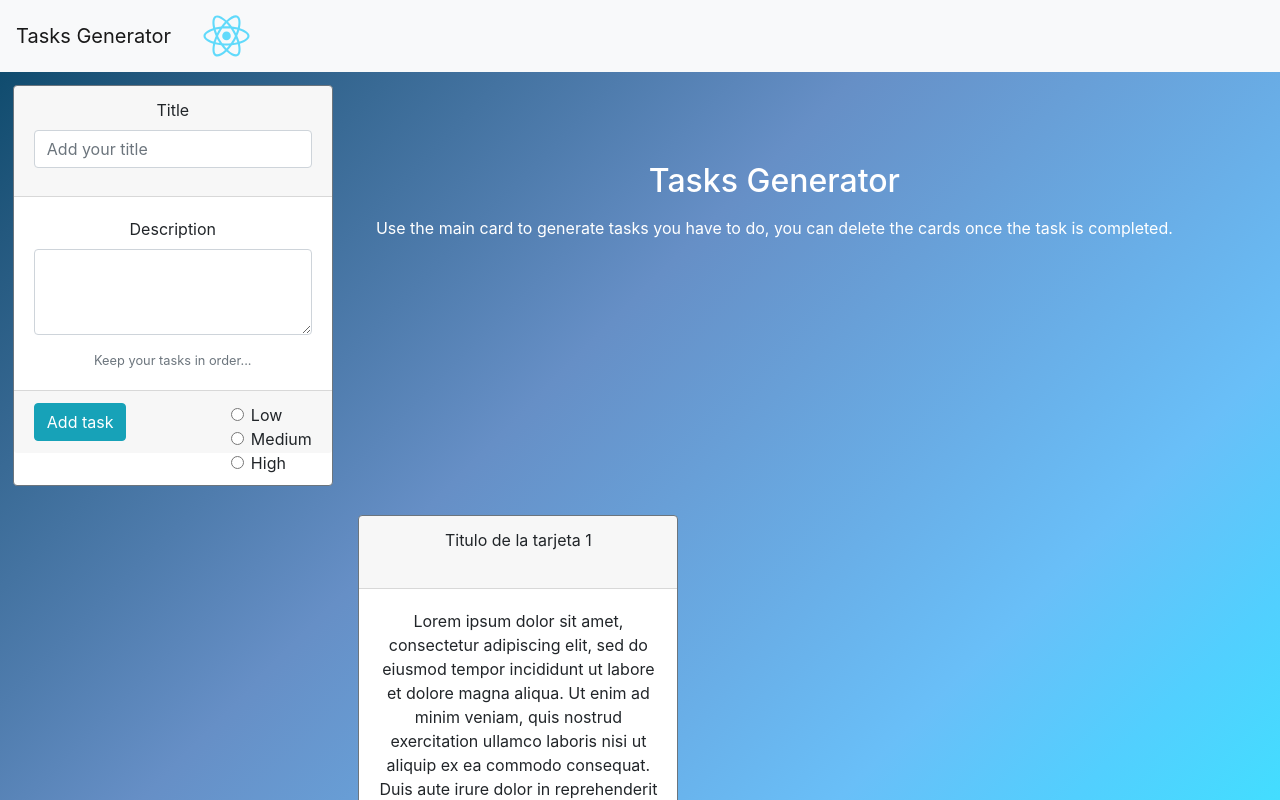
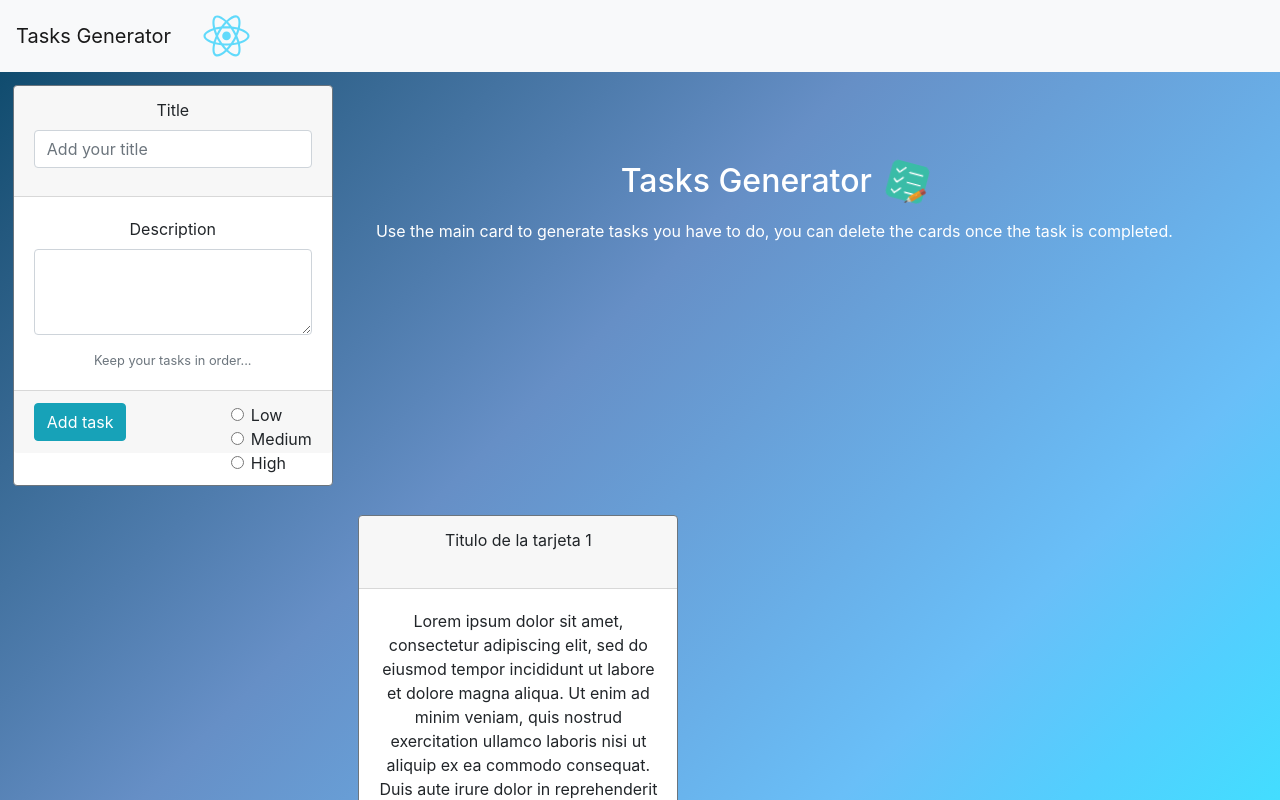
Before and after one commit to DennisLy1995/GeneradorTareas, a React (Create React App) app in the folder tasksgenerator/: page / in a window 1280 px wide. Shown: the top 800 px of the page. Built offline with nearby package versions, Linux system fonts and the light colour scheme.

Commit message:
Continue workingo on the add of the component task dinamically.

```diff
--- a/tasksgenerator/src/Navigation.css
+++ b/tasksgenerator/src/Navigation.css
@@ -3,6 +3,8 @@
     height: 7vmin;
     pointer-events: none;
   }
+
+
 
 
   @keyframes App-logo-spin {
@@ -13,3 +15,28 @@
       transform: rotate(360deg);
     }
   }
+
+
+
+
+  .App-logo-task {
+    animation: animateForwards infinite 2s linear;
+    height: 5vmin;
+    pointer-events: none;
+  }
+
+
+
+  @keyframes animateForwards {
+    0%{
+      transform: rotate(-15deg);
+
+    }
+    50%{
+      transform: rotate(15deg);
+    }
+    100%{
+      transform: rotate(-15deg);
+    }
+
+  }
--- a/tasksgenerator/src/informationRead.js
+++ b/tasksgenerator/src/informationRead.js
@@ -1,4 +1,6 @@
 import React, { Component } from "react";
+import { listenerCount } from "events";
+import logo from './list.svg';
 
 class informationBlock extends React.Component {
     constructor() {
@@ -8,7 +10,7 @@ class informationBlock extends React.Component {
         return (
 
             <div style={{width: '67%', display: 'inline-block', padding: '2%', color:'white', textAlign:'center', marginTop:'5%', position:'absolute'}}>
-                <h2>{this.props.title}</h2>
+                <h2>{this.props.title}<img src={logo} className="App-logo-task" alt="logo" style={{marginLeft:'2%'}}/></h2>
                 <p></p>
                 <p>{this.props.information}</p>
             </div>
```
Also changed, not shown: tasksgenerator/src/list.svg (added).
